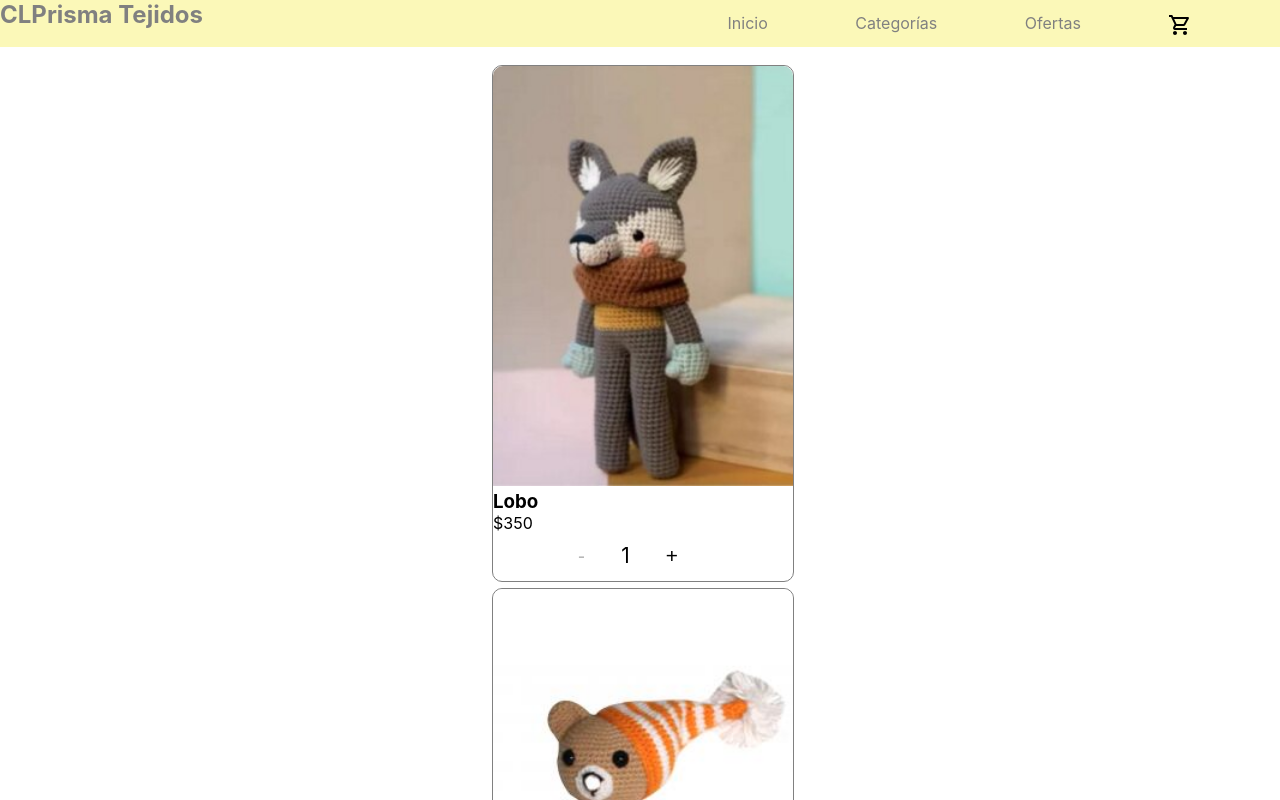
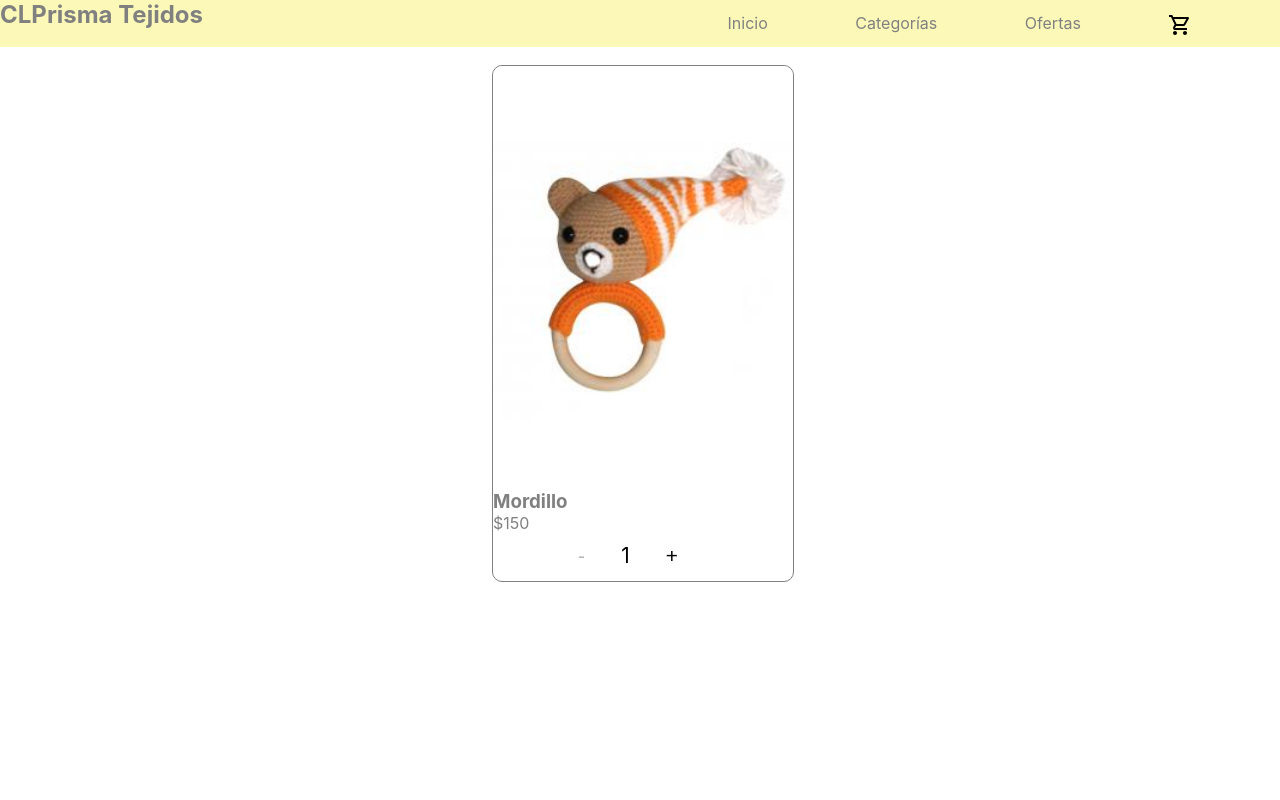
Before and after one commit to virinarl/iri-store, a React (Create React App) app: page /categorias/bebe/2 in a window 1280 px wide. Shown: the top 800 px of the page. Built offline with nearby package versions, Linux system fonts and the light colour scheme.

Commit message:
navegabilidad entre secciones terminada

```diff
--- a/src/App.js
+++ b/src/App.js
@@ -19,6 +19,9 @@ function App() {
         <Route exact path="/categorias">
           <CategoryContainer />
         </Route>
+        <Route exact path="/categorias/:catName">
+          <ItemListContainer />
+        </Route>
         <Route path="/categorias/:catName/:id">
           <ItemListContainer />
         </Route>
--- a/src/components/ItemList.js
+++ b/src/components/ItemList.js
@@ -5,36 +5,36 @@ import Productos from "../data/infoProductos";
 
 import "./styles/itemList.css";
 
-const ItemList = () => {
+const ItemList = ({ catName, id }) => {
   const [productos, setProductos] = useState([]);
 
-  //Promise
-  const obtenerProductos = new Promise((resolve, reject) => {
-    setTimeout(() => {
-      resolve(Productos);
-    }, 1000);
-  });
+  useEffect(() => {
+    const getProducts = new Promise((resolve, reject) => {
+      setTimeout(() => {
+        resolve(Productos);
+      }, 1000);
+    });
 
-  //async
-  const ejecutarPromise = async () => {
-    try {
-      const result = await obtenerProductos;
-      setProductos(result);
-    } catch (error) {
-      alert("No pudimos cargar los productos");
-    }
-  };
-
-  useEffect(() => {
-    ejecutarPromise();
-  }, []);
+    id
+      ? getProducts.then((res) => {
+          setProductos(res.filter((i) => i.id === id));
+        })
+      : catName
+      ? getProducts.then((res) => {
+          setProductos(res.filter((i) => i.categoria === catName));
+        })
+      : getProducts.then((res) => {
+          setProductos(res);
+        });
+  }, [catName, id]);
 
   return productos.map((producto) => (
     <div key={producto.id}>
       <Items
+        url={"/categorias/" + producto.categoria + "/" + producto.id}
         title={producto.title}
         price={producto.price}
-        url={producto.pictureUrl}
+        imagen={producto.pictureUrl}
         stock={producto.stock}
         descripcion={producto.descripcion}
       />
--- a/src/components/ItemListContainer.js
+++ b/src/components/ItemListContainer.js
@@ -4,14 +4,17 @@ import ItemList from "./ItemList";
 import "./styles/itemListContainer.css";
 
 const ItemListContainer = ({ greeting }) => {
+  const { id } = useParams();
   const { catName } = useParams();
+
+  console.log(id);
   console.log(catName);
 
   return (
     <section className="item-list-container">
       <h2>{greeting}</h2>
 
-      <ItemList />
+      <ItemList catName={catName} id={id} />
     </section>
   );
 };
--- a/src/components/Visual/Item.js
+++ b/src/components/Visual/Item.js
@@ -1,3 +1,4 @@
+import { Link } from "react-router-dom";
 import React from "react";
 import ItemCounts from "../ItemCount";
 import "./Styles/item.css";
@@ -5,11 +6,13 @@ import "./Styles/item.css";
 const Items = (props) => {
   return (
     <div className="itemContainer">
-      <img src={props.url} alt={props.title} className="itemPhoto" />
-      <div>
-        <h3>{props.title}</h3>
-        <p>${props.price}</p>
-      </div>
+      <img src={props.imagen} alt={props.title} className="itemPhoto" />
+      <Link to={props.url}>
+        <div>
+          <h3>{props.title}</h3>
+          <p>${props.price}</p>
+        </div>
+      </Link>
       <ItemCounts initial={1} stock={props.stock} />
     </div>
   );
--- a/src/components/itemDetailContainer.js
+++ b/src/components/itemDetailContainer.js
@@ -11,7 +11,6 @@ const ItemDetailContainer = ({ identificador }) => {
       setTimeout(() => {
         const result = ItemBySale(condition);
         resolve(result);
-        console.log(result);
       }, 1000);
     });
   };
--- a/src/data/infoProductos.js
+++ b/src/data/infoProductos.js
@@ -1,39 +1,38 @@
-import amigorumiWolf from '../assets/products/amigorumiWolf.jpg';
-import sonajeroBear from '../assets/products/bearForBabies.jpg';
-import amigorumiBear from '../assets/products/Bear.jpg'
-
+import amigorumiWolf from "../assets/products/amigorumiWolf.jpg";
+import sonajeroBear from "../assets/products/bearForBabies.jpg";
+import amigorumiBear from "../assets/products/Bear.jpg";
 
 const misProductos = [
   {
-        id: 1,
-        title:'Lobo',
-        price:350,
+    id: "1",
+    title: "Lobo",
+    price: 350,
     pictureUrl: amigorumiWolf,
     stock: 4,
-        descripcion: 'Lorem ipsum dolor sit amet, consectetur.',
+    descripcion: "Lorem ipsum dolor sit amet, consectetur.",
     oferta: 0,
-        categoria: 'peluche',
+    categoria: "peluche",
   },
   {
-        id: 2,
-        title:'Mordillo',
-        price:150,
+    id: "2",
+    title: "Mordillo",
+    price: 150,
     pictureUrl: sonajeroBear,
     stock: 7,
-        descripcion: 'Lorem ipsum dolor sit amet, consectetur.',
+    descripcion: "Lorem ipsum dolor sit amet, consectetur.",
     oferta: 1,
-        categoria: 'bebes',
+    categoria: "bebe",
   },
   {
-        id:3,
-        title:'Oso',
-        price:550,
+    id: "3",
+    title: "Oso",
+    price: 550,
     pictureUrl: amigorumiBear,
     stock: 2,
-        descripcion: 'Lorem ipsum dolor sit amet, consectetur.',
+    descripcion: "Lorem ipsum dolor sit amet, consectetur.",
     oferta: 0,
-        categoria: 'peluche',
-    }
+    categoria: "peluche",
+  },
 ];
 
 export default misProductos;
```
Also changed, not shown: src/helpers/buscador.js (+4 -5 lines). Lines whose indentation alone changed are shown as unchanged.
